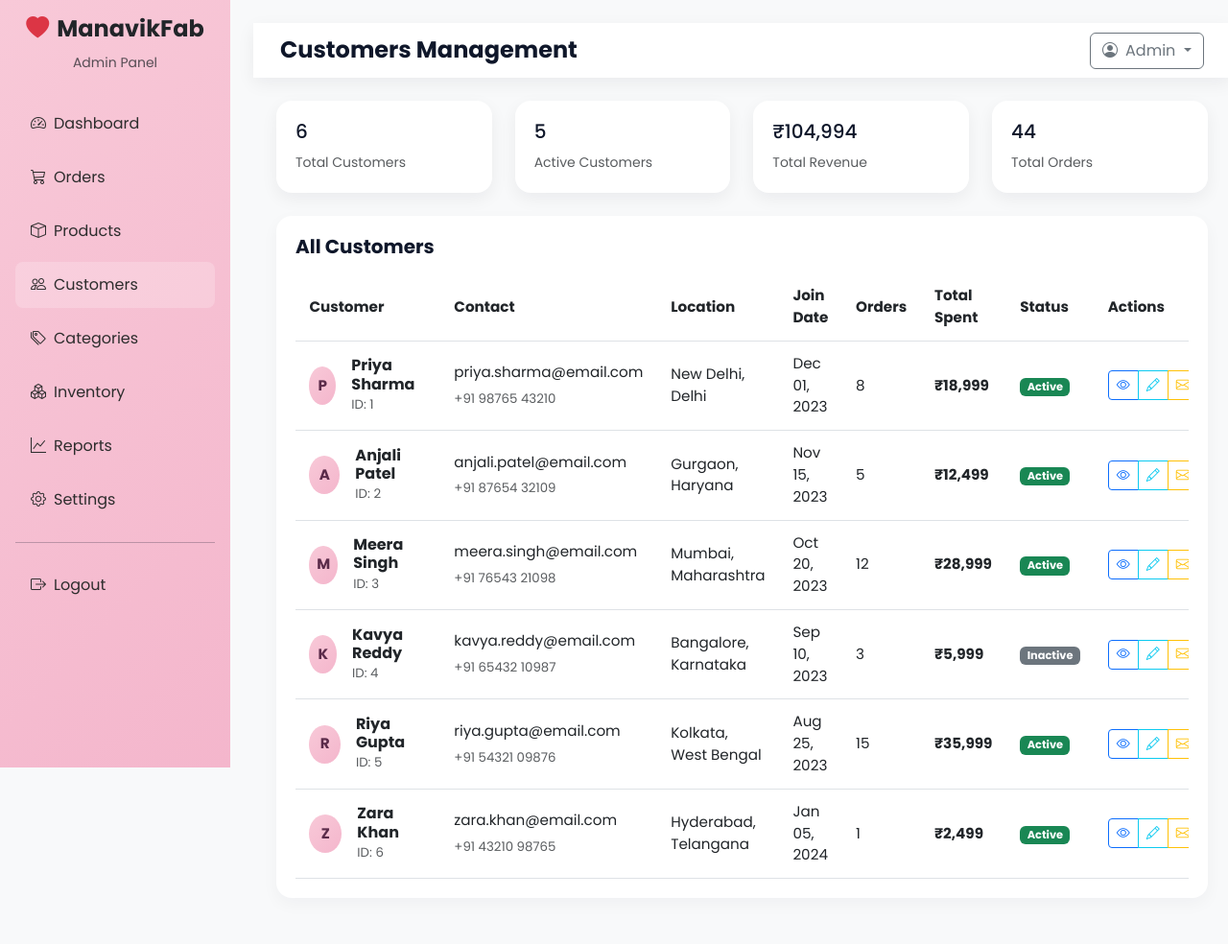
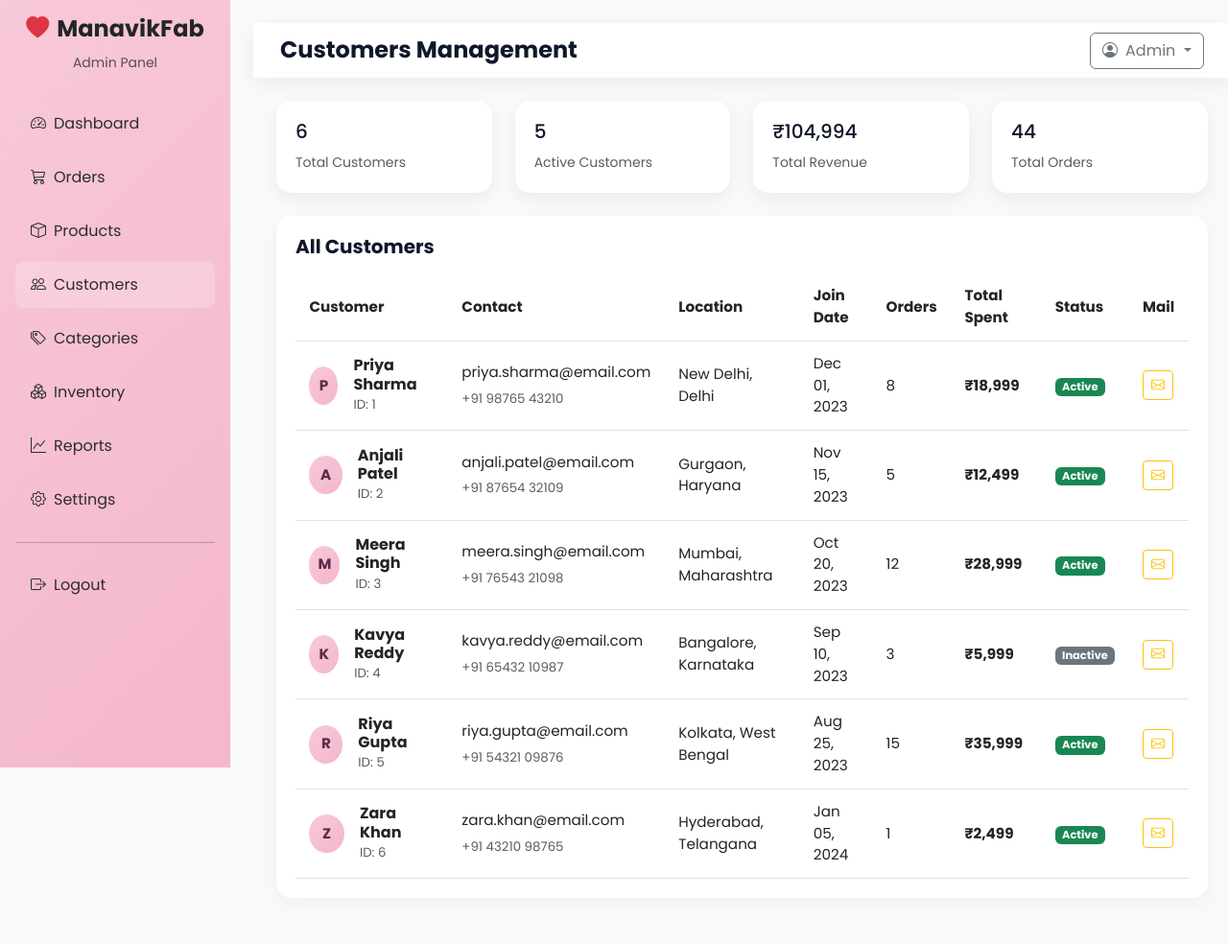
Before and after one commit to lavkush2336/madvik-98910, a PHP site: page /Admin/customers.php in a window 1280 px wide. Shown: the whole page at 96% size. Run offline with PHP 8.4, Linux system fonts and the light colour scheme.

Commit message:
inventory+customers update

```diff
--- a/Admin/customers.php
+++ b/Admin/customers.php
@@ -94,7 +94,6 @@ $cities = ['All', 'New Delhi', 'Gurgaon', 'Mumbai', 'Bangalore', 'Kolkata', 'Hyd
         .admin-dropdown-item{ font-weight:700; font-size:0.95rem; color:#212529; display:flex; align-items:center; gap:0.5rem; padding:0.45rem 0.9rem }
         .dropdown-menu .admin-dropdown-item i{ width:20px; display:inline-flex; align-items:center; justify-content:center; }
 
-        /* --- NEW RESPONSIVE STYLES --- */
         @media (max-width: 991.98px) {
             .sidebar {
                 position: fixed;
@@ -200,7 +199,7 @@ $cities = ['All', 'New Delhi', 'Gurgaon', 'Mumbai', 'Bangalore', 'Kolkata', 'Hyd
                                         <th>Orders</th>
                                         <th>Total Spent</th>
                                         <th>Status</th>
-                                        <th>Actions</th>
+                                        <th>Mail</th>
                                     </tr>
                                 </thead>
                                 <tbody>
@@ -231,11 +230,9 @@ $cities = ['All', 'New Delhi', 'Gurgaon', 'Mumbai', 'Bangalore', 'Kolkata', 'Hyd
                                             </span>
                                         </td>
                                         <td>
-                                            <div class="btn-group">
-                                                <button class="btn btn-sm btn-outline-primary" onclick="viewCustomer(<?php echo $customer['id']; ?>)" title="View"><i class="bi bi-eye"></i></button>
-                                                <button class="btn btn-sm btn-outline-info" onclick="editCustomer(<?php echo $customer['id']; ?>)" title="Edit"><i class="bi bi-pencil"></i></button>
-                                                <button class="btn btn-sm btn-outline-warning" onclick="sendEmail(<?php echo $customer['id']; ?>)" title="Send Email"><i class="bi bi-envelope"></i></button>
-                                            </div>
+                                            <button class="btn btn-sm btn-outline-warning" onclick="sendEmail(<?php echo $customer['id']; ?>)" title="Send Email">
+                                                <i class="bi bi-envelope"></i>
+                                            </button>
                                         </td>
                                     </tr>
                                     <?php endforeach; ?>
@@ -274,8 +271,7 @@ $cities = ['All', 'New Delhi', 'Gurgaon', 'Mumbai', 'Bangalore', 'Kolkata', 'Hyd
         });
     </script>
     <script>
-        function viewCustomer(customerId) { alert('View customer details for: ' + customerId); }
-        function editCustomer(customerId) { alert('Edit customer: ' + customerId); }
+        // REMOVED UNUSED JAVASCRIPT FUNCTIONS
         function sendEmail(customerId) { alert('Send email to customer: ' + customerId); }
     </script>
 </body>
--- a/Admin/inventory.php
+++ b/Admin/inventory.php
@@ -232,7 +232,6 @@ $statuses = ['All', 'In Stock', 'Low Stock', 'Out of Stock'];
                                             <div class="btn-group">
                                                 <button class="btn btn-sm btn-outline-primary" onclick="viewItem(<?php echo $item['id']; ?>)" title="View"><i class="bi bi-eye"></i></button>
                                                 <button class="btn btn-sm btn-outline-success" onclick="addStock(<?php echo $item['id']; ?>)" title="Add Stock"><i class="bi bi-plus-circle"></i></button>
-                                                <button class="btn btn-sm btn-outline-info" onclick="viewHistory(<?php echo $item['id']; ?>)" title="History"><i class="bi bi-clock-history"></i></button>
                                             </div>
                                         </td>
                                     </tr>
@@ -313,7 +312,6 @@ $statuses = ['All', 'In Stock', 'Low Stock', 'Out of Stock'];
     <script>
         function viewItem(itemId) { alert('View inventory details for item ID: ' + itemId); }
         function addStock(itemId) { alert('Add stock for item ID: ' + itemId); }
-        function viewHistory(itemId) { alert('View stock history for item ID: ' + itemId); }
     </script>
 </body>
 </html>
```
